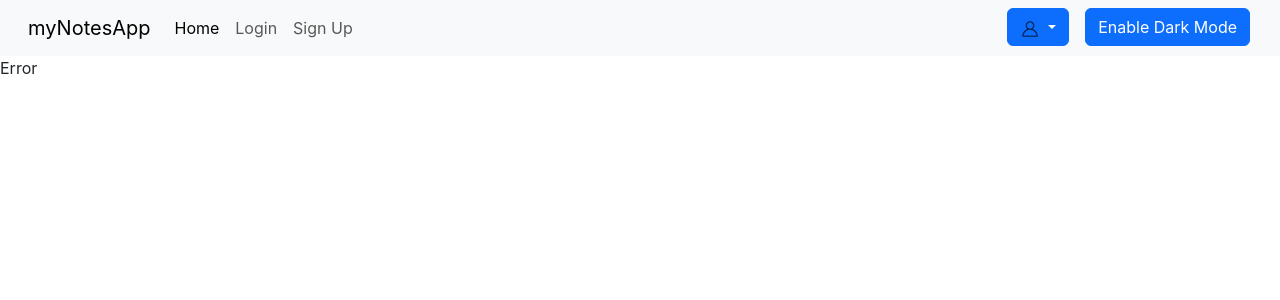
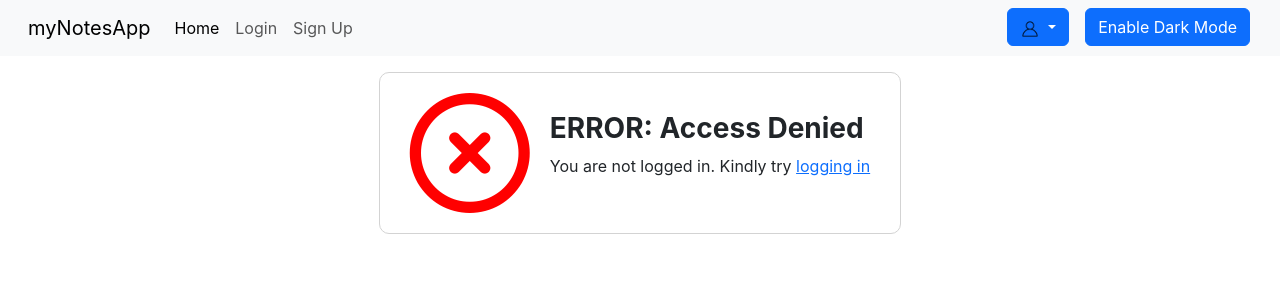
Before and after one commit to Akshaj2506/my-notes-app, a React (Create React App) app: page / in a window 1280 px wide. Shown: the top 300 px of the page. Built offline with nearby package versions, Linux system fonts and the light colour scheme; the HTML template or start-up script is replaced by a standard one.

Commit message:
Error Component made

```diff
--- a/src/components/AddNote.js
+++ b/src/components/AddNote.js
@@ -4,7 +4,8 @@ import NoteContext from '../context/notes/noteContext'
 export default function AddNote() {
    const {addNote, fetchNotes} = useContext(NoteContext);
    // const [note, setNote] = useState({})
-   const createNote = async () => {
+   const createNote = async (e) => {
+      e.preventDefault()
       const enteredTitle = document.getElementById("title").value;
       const enteredDesc = document.getElementById("description").value;
       const enteredTags = document.getElementById("tags").value;
@@ -19,17 +20,17 @@ export default function AddNote() {
          <h3>Add a note</h3>
          <div className="mb-3">
             <label htmlFor="title" className="form-label">Title</label>
-            <input type="text" className="form-control" id="title" placeholder='Title'/>
+            <input type="text" className="form-control" id="title" placeholder='Title' required minLength={5}/>
          </div>
          <div className="mb-3">
             <label htmlFor="description" className="form-label">Description</label>
-            <input type="text-area" className="form-control" id="description" placeholder='Description'/>
+            <input type="text-area" className="form-control" id="description" placeholder='Description' required/>
          </div>
          <div className="mb-3">
             <label htmlFor="tags" className="form-label">Tags:</label>
-            <input type="text" className="form-control" id="tags" placeholder='Tags'/>
+            <input type="text" className="form-control" id="tags" placeholder='Tags' required/>
          </div>
-         <button type="button" className="btn btn-success" onClick={async () => await createNote()}>Add <i className="fa-solid fa-plus"></i></button>
+         <button type="submit" className="btn btn-success" onSubmit={async () => await createNote()}>Add <i className="fa-solid fa-plus"></i></button>
       </form>
    )
 }
--- a/src/components/Error.js
+++ b/src/components/Error.js
@@ -1,7 +1,16 @@
 import React from 'react'
+import { Link } from 'react-router-dom'
 
 export default function Error() {
   return (
-    <div>Error</div>
+    <div className='d-flex container my-3' style={{width: "fit-content"}}>
+        <div className="error-container" style={{ display: "flex", justifyContent: "center", width: "100%", alignItems: "center"}}>
+           <i className="fa-regular fa-circle-xmark" style={{color: "#ff0000", fontSize: "120px"}}></i>
+           <div className="error-text-content" style={{marginLeft: "20px"}}>
+              <h3><strong>ERROR: Access Denied</strong></h3>
+            <p>You are not logged in. Kindly try <Link to="/login">logging in</Link></p>
+           </div>
+      </div>
+    </div>
   )
 }
--- a/src/components/Navbar.js
+++ b/src/components/Navbar.js
@@ -21,6 +21,10 @@ export default function Navbar() {
          setTheme("light");
          setDark(false);
       }
+   }
+   const logout = () => {
+      sessionStorage.clear();
+      window.location.reload();
    }
    let location = useLocation();
    return (
@@ -53,6 +57,7 @@ export default function Navbar() {
                            </ul>
                         </div>
                         <button onClick={toggleTheme} className='btn btn-primary'>Enable {(dark) ? 'Light' : 'Dark'} Mode</button>
+                        <button onClick={logout} className={`ms-3 btn btn-primary ${(!isLoggedIn) ? "d-none" : ""}`}>Logout</button>
                      </li>
                   </ul>
                </div>
--- a/src/context/notes/NoteState.js
+++ b/src/context/notes/NoteState.js
@@ -30,11 +30,7 @@ const NoteState = (props) => {
    const addNote = async (title, description, tag) => {
       await fetch("http://localhost:5000/api/notes/createnote", {
          method: "POST",
-         body: JSON.stringify({
-            title: title,
-            description: description,
-            tag: tag
-         }),
+         body: JSON.stringify({title, description, tag}),
          headers: {
             "Content-Type": "application/json",
             "auth-token": (sessionStorage.getItem("auth-token") ? sessionStorage.getItem("auth-token") : "")
```
